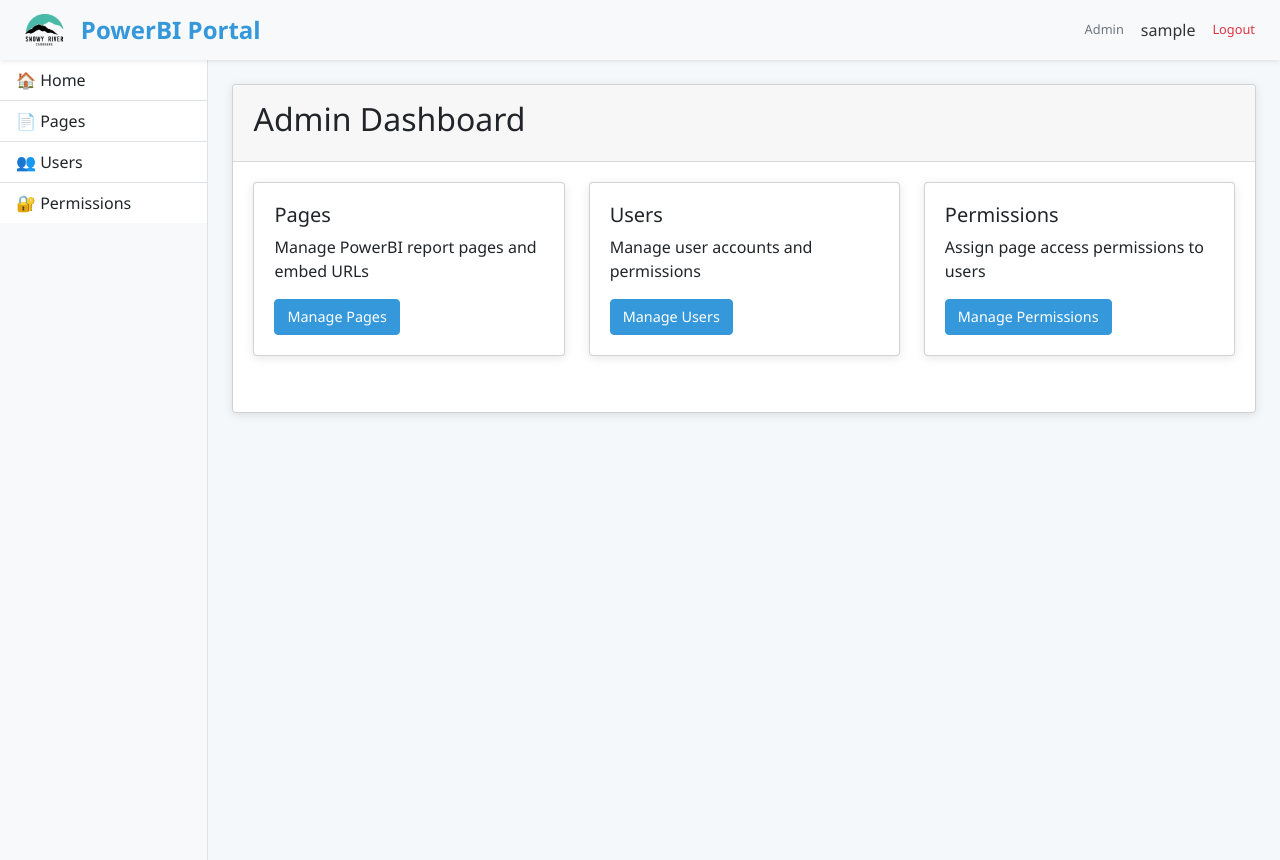
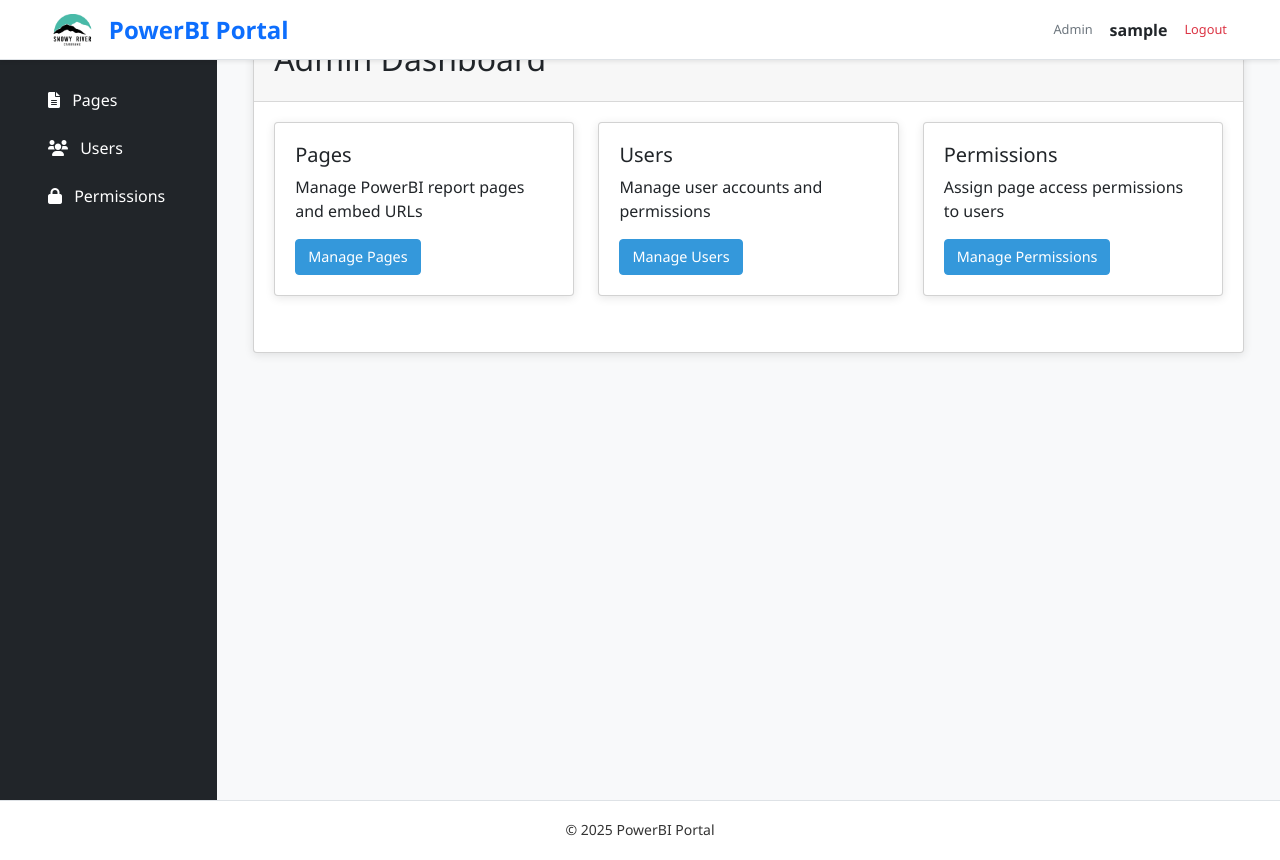
Before and after one commit to zyansaber/RenderTEST, a Flask app: page /admin/ in a window 1280 px wide. After the commit the page ends 836 px from the top, so only its background shows below. Run offline with Flask 2, Linux system fonts and the light colour scheme; the visitor is signed in with stand-in values (Sample User, id 1); data comes from the database, SQL or seed files in the repository.

Commit message:
Update base.html

```diff
--- a/src/templates/base.html
+++ b/src/templates/base.html
@@ -1,67 +1,103 @@
+
 <!DOCTYPE html>
 <html lang="en">
 <head>
-    <meta charset="UTF-8">
-    <meta name="viewport" content="width=device-width, initial-scale=1.0">
+  <meta charset="UTF-8" />
+  <meta name="viewport" content="width=device-width, initial-scale=1.0" />
   <title>{% block title %}PowerBI Portal{% endblock %}</title>
-    <link href="https://cdn.jsdelivr.net/npm/bootstrap@5.3.0/dist/css/bootstrap.min.css" rel="stylesheet">
-    <link rel="stylesheet" href="https://cdnjs.cloudflare.com/ajax/libs/font-awesome/6.0.0-beta3/css/all.min.css">
-    <link rel="stylesheet" href="{{ url_for('static', filename='css/style.css') }}">
+
+  <!-- ✅ Bootstrap 5 -->
+  <link href="https://cdn.jsdelivr.net/npm/bootstrap@5.3.0/dist/css/bootstrap.min.css" rel="stylesheet" />
+  <link rel="stylesheet" href="https://cdnjs.cloudflare.com/ajax/libs/font-awesome/6.0.0-beta3/css/all.min.css" />
+  <link rel="stylesheet" href="{{ url_for('static', filename='css/style.css') }}" />
   {% block extra_css %}{% endblock %}
 </head>
-<body>
+
+<body class="bg-light">
 {% if session.user_id %}
-<nav class="navbar navbar-expand-lg navbar-light bg-light shadow-sm px-3 fixed-top">
-    <a class="navbar-brand d-flex align-items-center" href="{{ url_for('main.index') }}">
-        <img src="{{ url_for('static', filename='images/snowy_logo.png') }}" alt="Logo" style="height:32px;" class="me-2">
-        <strong>PowerBI Portal</strong>
+  <!-- ✅ FIXED NAVBAR -->
+  <nav class="navbar navbar-expand-lg navbar-light bg-white border-bottom shadow-sm">
+    <div class="container-fluid px-4">
+      <div class="d-flex align-items-center">
+        <a href="{{ url_for('main.index') }}" class="navbar-brand d-flex align-items-center">
+          <img src="{{ url_for('static', filename='images/snowy_logo.png') }}" alt="Snowy River Logo" style="height: 32px;" class="me-2">
+          <span class="fw-bold text-primary">PowerBI Portal</span>
         </a>
-    <div class="ms-auto d-flex align-items-center">
+      </div>
+      <div class="d-flex align-items-center ms-auto">
         {% if session.is_admin %}
-        <a href="{{ url_for('admin.index') }}" class="btn btn-sm btn-outline-secondary me-2">Admin</a>
+        <a href="{{ url_for('admin.index') }}" class="btn btn-outline-secondary btn-sm me-2">Admin</a>
         {% endif %}
-        <span class="me-2">{{ session.username }}</span>
-        <a href="{{ url_for('auth.logout') }}" class="btn btn-sm btn-outline-danger">Logout</a>
+        <span class="me-2 text-dark fw-semibold">{{ session.username }}</span>
+        <a href="{{ url_for('auth.logout') }}" class="btn btn-outline-danger btn-sm">Logout</a>
+      </div>
     </div>
   </nav>
 
-<div class="d-flex" style="padding-top:60px;">
+  <!-- ✅ PAGE LAYOUT -->
+  <div class="d-flex" style="min-height: 100vh;">
     <!-- Sidebar -->
-    <div class="bg-light border-end" style="width: 240px; min-height: 100vh;">
-        <div class="list-group list-group-flush">
-            <a href="{{ url_for('main.index') }}" class="list-group-item list-group-item-action">🏠 Home</a>
-            {% for page in user_pages %}
-            <a href="{{ url_for('main.view_page', page_id=page.id) }}" class="list-group-item list-group-item-action">
-                📊 {{ page.title }}
+    <aside class="bg-dark text-white p-3" style="width: 240px;">
+      <ul class="nav flex-column">
+        <li class="nav-item mb-2">
+          <a href="{{ url_for('main.index') }}" class="nav-link text-white">
+            <i class="fas fa-home me-2"></i> Home
           </a>
+        </li>
+        {% for page in accessible_pages %}
+        <li class="nav-item mb-2">
+          <a href="{{ url_for('main.view_page', page_id=page.id) }}" class="nav-link text-white">
+            <i class="fas fa-chart-line me-2"></i> {{ page.title }}
+          </a>
+        </li>
         {% endfor %}
         {% if session.is_admin %}
-            <a href="{{ url_for('admin.list_pages') }}" class="list-group-item list-group-item-action">📄 Pages</a>
-            <a href="{{ url_for('admin.list_users') }}" class="list-group-item list-group-item-action">👥 Users</a>
-            <a href="{{ url_for('admin.list_permissions') }}" class="list-group-item list-group-item-action">🔐 Permissions</a>
+        <li class="nav-item mt-3 mb-2">
+          <a href="{{ url_for('admin.list_pages') }}" class="nav-link text-white">
+            <i class="fas fa-file-alt me-2"></i> Pages
+          </a>
+        </li>
+        <li class="nav-item mb-2">
+          <a href="{{ url_for('admin.list_users') }}" class="nav-link text-white">
+            <i class="fas fa-users me-2"></i> Users
+          </a>
+        </li>
+        <li class="nav-item mb-2">
+          <a href="{{ url_for('admin.list_permissions') }}" class="nav-link text-white">
+            <i class="fas fa-lock me-2"></i> Permissions
+          </a>
+        </li>
         {% endif %}
-        </div>
-    </div>
+      </ul>
+    </aside>
 
-    <!-- Main Content -->
-    <div class="flex-grow-1 p-4">
+    <!-- Main content -->
+    <main class="flex-grow-1 p-4">
+      <div class="container">
         {% with messages = get_flashed_messages(with_categories=true) %}
           {% if messages %}
             {% for category, message in messages %}
-                <div class="alert alert-{{ category }}">{{ message }}</div>
+              <div class="alert alert-{{ category }} alert-dismissible fade show" role="alert">
+                {{ message }}
+                <button type="button" class="btn-close" data-bs-dismiss="alert"></button>
+              </div>
             {% endfor %}
           {% endif %}
         {% endwith %}
-
-        {% if page and page.title %}
-        <h2 class="mb-4"><i class="fas fa-chart-bar me-2"></i>{{ page.title }}</h2>
-        {% endif %}
-
         {% block content %}{% endblock %}
       </div>
+    </main>
   </div>
 {% else %}
   {% block auth_content %}{% endblock %}
 {% endif %}
+
+  <footer class="text-center py-3 border-top bg-white">
+    <small>&copy; {{ now.year }} PowerBI Portal</small>
+  </footer>
+
+  <script src="https://cdn.jsdelivr.net/npm/bootstrap@5.3.0/dist/js/bootstrap.bundle.min.js"></script>
+  <script src="{{ url_for('static', filename='js/main.js') }}"></script>
+  {% block extra_js %}{% endblock %}
 </body>
 </html>
```
Lines whose indentation alone changed are shown as unchanged.
